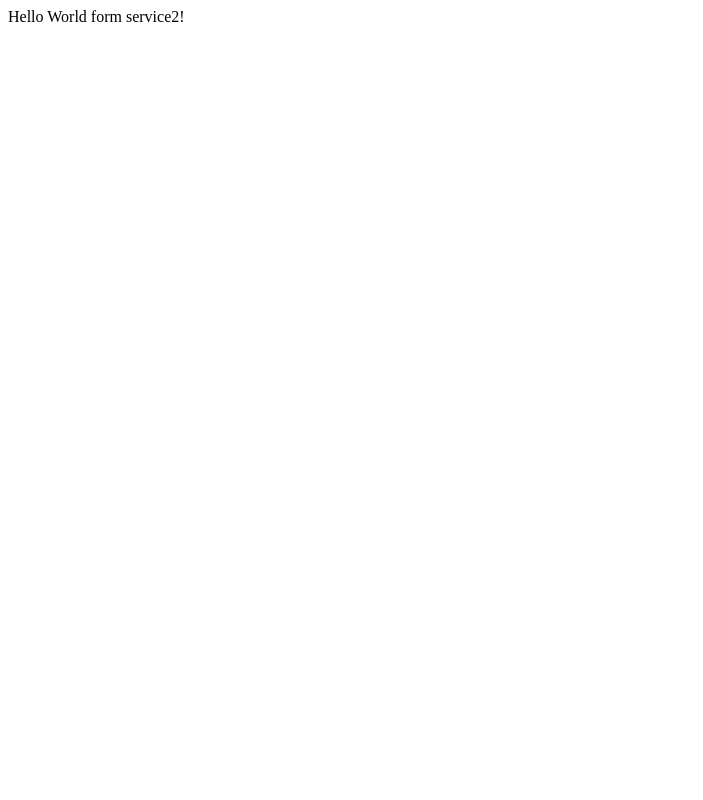
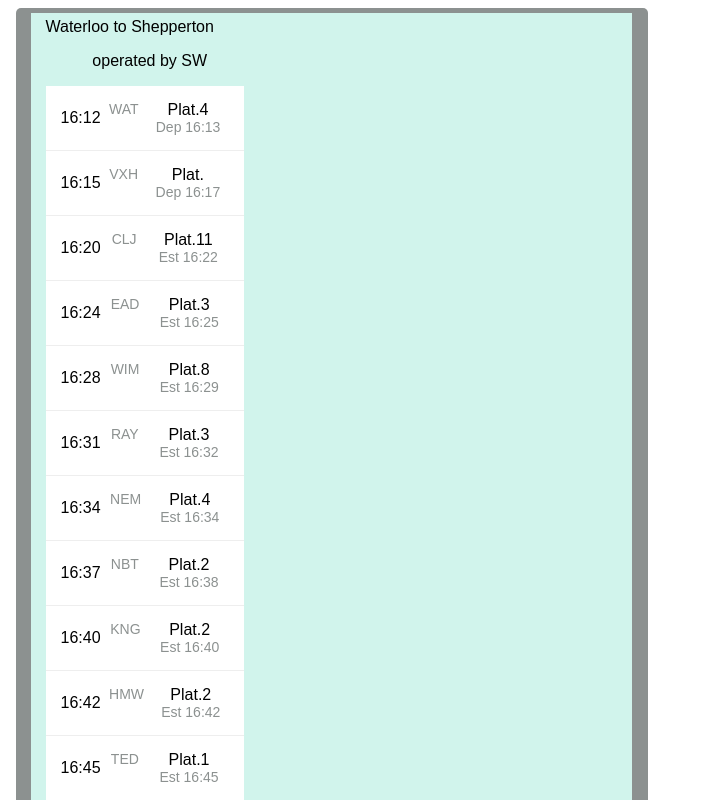
Before and after one commit to zerga9/Train_departure_info, a React (Create React App) app: page /#/serviceDetails/W92443 in a window 1280 px wide. Shown: the top 800 px of the page, without its empty margins (0-703 px from the left). Built offline with nearby package versions, Linux system fonts and the light colour scheme.

Commit message:
Styling and info displayed for service 1 and 2

```diff
--- a/src/Service1.js
+++ b/src/Service1.js
@@ -1,8 +1,83 @@
 import React, { Component } from "react";
+import data from "./data/WAT-service-origin-W92931-2018-04-24.json";
+import moment from "moment";
+import {
+  Container,
+  styles,
+  TitleContainer,
+  Col1,
+  Col2,
+  Container2,
+  Col3,
+  SecondSp
+} from "./serviceDetailsStyles";
 
 class Service1 extends Component {
   render() {
-    return <div>Hello World!</div>;
+    const allStops = data.service.stops;
+
+    return (
+      <div>
+        <Container>
+          <TitleContainer style={styles}>
+            <div>
+              <div>
+                <span>Waterloo to Basingstoke</span>
+                <ul>operated by {data.service.serviceOperator}</ul>
+              </div>
+              <div>
+                {allStops.map(function(stop) {
+                  return (
+                    <Container2 key={stop.location.crs}>
+                      <Col1>
+                        {stop.arrival.scheduled
+                          ? moment(stop.arrival.scheduled.scheduledTime).format(
+                              "HH:mm"
+                            )
+                          : moment(
+                              stop.departure.scheduled.scheduledTime
+                            ).format("HH:mm")}
+                      </Col1>
+                      <Col2>
+                        <SecondSp>{stop.location.crs}</SecondSp>
+                      </Col2>
+                      <Col3>
+                        Plat.
+                        {stop.departure.scheduled
+                          ? stop.departure.scheduled.scheduledPlatform
+                          : "--"}
+                        <SecondSp>
+                          {stop.departure.scheduled &&
+                          !stop.departure.realTime.realTimeServiceInfo
+                            .hasDeparted
+                            ? "Est " +
+                              moment(
+                                stop.departure.realTime.realTimeServiceInfo
+                                  .realTime
+                              ).format("HH:mm")
+                            : stop.departure.scheduled &&
+                              stop.departure.realTime.realTimeServiceInfo
+                                .hasDeparted
+                              ? "Dep " +
+                                moment(
+                                  stop.departure.realTime.realTimeServiceInfo
+                                    .realTime
+                                ).format("HH:mm")
+                              : "Est " +
+                                moment(
+                                  stop.arrival.scheduled.scheduledTime
+                                ).format("HH:mm")}
+                        </SecondSp>
+                      </Col3>
+                    </Container2>
+                  );
+                })}
+              </div>
+            </div>
+          </TitleContainer>
+        </Container>
+      </div>
+    );
   }
 }
 export default Service1;
--- a/src/Service2.js
+++ b/src/Service2.js
@@ -1,8 +1,83 @@
 import React, { Component } from "react";
+import data from "./data/WAT-service-origin-W92443-2018-04-24.json";
+import moment from "moment";
+import {
+  Container,
+  styles,
+  TitleContainer,
+  Col1,
+  Col2,
+  Container2,
+  Col3,
+  SecondSp
+} from "./serviceDetailsStyles";
 
-class Service2 extends Component {
+class Service1 extends Component {
   render() {
-    return <div>Hello World form service2!</div>;
+    const allStops = data.service.stops;
+
+    return (
+      <div>
+        <Container>
+          <TitleContainer style={styles}>
+            <div>
+              <div>
+                <span>Waterloo to Shepperton</span>
+                <ul>operated by {data.service.serviceOperator}</ul>
+              </div>
+              <div>
+                {allStops.map(function(stop) {
+                  return (
+                    <Container2 key={stop.location.crs}>
+                      <Col1>
+                        {stop.arrival.scheduled
+                          ? moment(stop.arrival.scheduled.scheduledTime).format(
+                              "HH:mm"
+                            )
+                          : moment(
+                              stop.departure.scheduled.scheduledTime
+                            ).format("HH:mm")}
+                      </Col1>
+                      <Col2>
+                        <SecondSp>{stop.location.crs}</SecondSp>
+                      </Col2>
+                      <Col3>
+                        Plat.
+                        {stop.departure.scheduled
+                          ? stop.departure.scheduled.scheduledPlatform
+                          : "--"}
+                        <SecondSp>
+                          {stop.departure.scheduled &&
+                          !stop.departure.realTime.realTimeServiceInfo
+                            .hasDeparted
+                            ? "Est " +
+                              moment(
+                                stop.departure.realTime.realTimeServiceInfo
+                                  .realTime
+                              ).format("HH:mm")
+                            : stop.departure.scheduled &&
+                              stop.departure.realTime.realTimeServiceInfo
+                                .hasDeparted
+                              ? "Dep " +
+                                moment(
+                                  stop.departure.realTime.realTimeServiceInfo
+                                    .realTime
+                                ).format("HH:mm")
+                              : "Est " +
+                                moment(
+                                  stop.arrival.scheduled.scheduledTime
+                                ).format("HH:mm")}
+                        </SecondSp>
+                      </Col3>
+                    </Container2>
+                  );
+                })}
+              </div>
+            </div>
+          </TitleContainer>
+        </Container>
+      </div>
+    );
   }
 }
-export default Service2;
+export default Service1;
--- /dev/null
+++ b/src/serviceDetailsStyles.js
@@ -0,0 +1,65 @@
+import styled from "styled-components";
+
+export const Container = styled.div`
+  background-color: #8c9190;
+  min-height: 600px;
+  overflow-y: auto;
+  width: 50%;
+  margin-left: 7.5px;
+  padding: 5px 15px 0;
+  box-sizing: border-box;
+  border-radius: 5px;
+`;
+
+export const Container2 = styled.div`
+  width: 100%;
+  display: flex;
+  flex-direction: row;
+  border-bottom: 1px solid #eee;
+  border-left: "3px solid white";
+  padding: 15px;
+  background-color: white;
+`;
+export const styles = {
+  fontFamily: "sans-serif",
+  textAlign: "center",
+  backgroundColor: "#d1f4ec",
+  width: "95%",
+  padding: "5px 15px 0"
+};
+
+export const TitleContainer = styled.div`
+  display: flex;
+  margin-bottom: 15px;
+  position: relative;
+`;
+
+export const Col1 = styled.div`
+  display: flex;
+  flex-direction: column;
+
+  align-content: center;
+  justify-content: center;
+  span {
+    font-size: 18px;
+    font-weight: bold;
+  }
+`;
+
+export const Col2 = styled.div`
+  display: flex;
+  flex-direction: column;
+  flex-grow: 2;
+`;
+
+export const Col3 = styled.div`
+  display: flex;
+  flex-direction: column;
+  flex-grow: 2;
+`;
+
+export const SecondSp = styled.span`
+  font-size: 14px;
+  color: #8c9190;
+  align: right;
+`;
```
